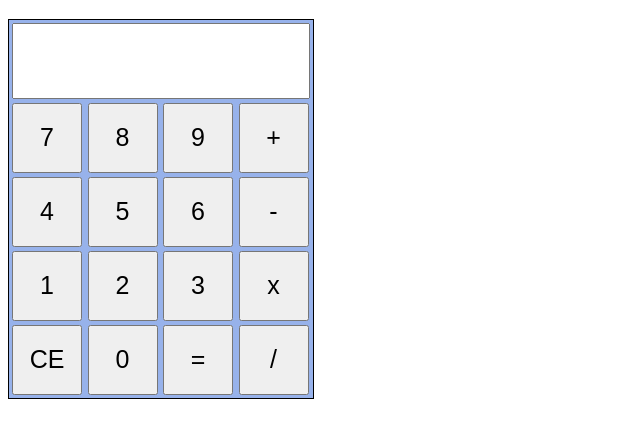
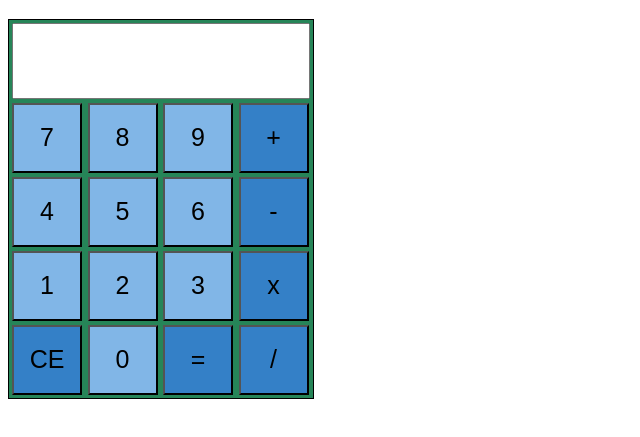
Before and after one commit to erlinda7/calculadora_funcional, a plain HTML site: page index.html in a window 1280 px wide. Shown: the part 61-498 px from the top of the page, without its empty margins (0-640 px from the left). Drawn offline with Linux system fonts and the light colour scheme.

Commit message:
calculadora con funcionalidad y estilos

```diff
--- a/css/misEstilos.css
+++ b/css/misEstilos.css
@@ -1,6 +1,6 @@
 .calculadora{
 
-    background-color:rgb(151, 178, 235);
+    background-color:rgb(38, 133, 88);
     border: black solid 1px;
 }
 
@@ -15,3 +15,11 @@ input{
     width: 290px;
     font-size: 25px;
 }
+
+.signo{
+    background-color: rgb(52, 128, 199);
+}
+
+.numero{
+    background-color: rgb(129, 182, 231);
+}
--- a/index.html
+++ b/index.html
@@ -13,28 +13,28 @@
 				<td colspan="5"><input id="txtResultado" type="text" value=""></td>
 			</tr>
 			<tr>
-				<td><button id="btn7" onclick="mostrar(7)">7</button></td>
-				<td><button id="btn8" onclick="mostrar(8)">8</button></td>
-				<td><button id="btn9" onclick="mostrar(9)">9</button></td>
-				<td><button id="btnSuma"  onclick="obtenerOperador('suma')">+</button></td>
+				<td><button class="numero" onclick="mostrar(7)">7</button></td>
+				<td><button class="numero" onclick="mostrar(8)">8</button></td>
+				<td><button class="numero" onclick="mostrar(9)">9</button></td>
+				<td><button class="signo" onclick="obtenerOperador('suma')">+</button></td>
 			</tr>
 			<tr>
-				<td><button id="btn4" onclick=mostrar(4)>4</button></td>
-				<td><button id="btn5" onclick=mostrar(5)>5</button></td>
-				<td><button id="btn6" onclick=mostrar(6)>6</button></td>
-				<td><button id="btnResta" onclick="obtenerOperador('resta')">-</button></td>
+				<td><button class="numero" onclick=mostrar(4)>4</button></td>
+				<td><button class="numero" onclick=mostrar(5)>5</button></td>
+				<td><button class="numero" onclick=mostrar(6)>6</button></td>
+				<td><button class="signo" onclick="obtenerOperador('resta')">-</button></td>
 			</tr>
 			<tr>
-				<td><button id="btn1" onclick=mostrar(1)>1</button></td>
-				<td><button id="btn2" onclick=mostrar(2)>2</button></td>
-				<td><button id="btn3" onclick=mostrar(3)>3</button></td>
-				<td><button id="btnMultiplicacion" onclick="obtenerOperador('multiplicacion')">x</button></td>
+				<td><button class="numero" onclick=mostrar(1)>1</button></td>
+				<td><button class="numero" onclick=mostrar(2)>2</button></td>
+				<td><button class="numero" onclick=mostrar(3)>3</button></td>
+				<td><button class="signo" onclick="obtenerOperador('multiplicacion')">x</button></td>
 			</tr>
 			<tr>
-				<td><button id="btnCE" onclick="borrarPantalla()">CE</button></td>
-				<td><button id="btn0" onclick='mostrar(0)'>0</button></td>
-				<td><button id="btnIgual" onclick="calcular()">=</button></td>
-				<td><button id="btnDivision" onclick="obtenerOperador('division')">/</button></td>
+				<td><button class="signo" onclick="borrarPantalla()">CE</button></td>
+				<td><button class="numero"  onclick='mostrar(0)'>0</button></td>
+				<td><button class="signo" onclick="calcular()">=</button></td>
+				<td><button class="signo" onclick="obtenerOperador('division')">/</button></td>
 			</tr>
 		</table>
 	</div>
```
